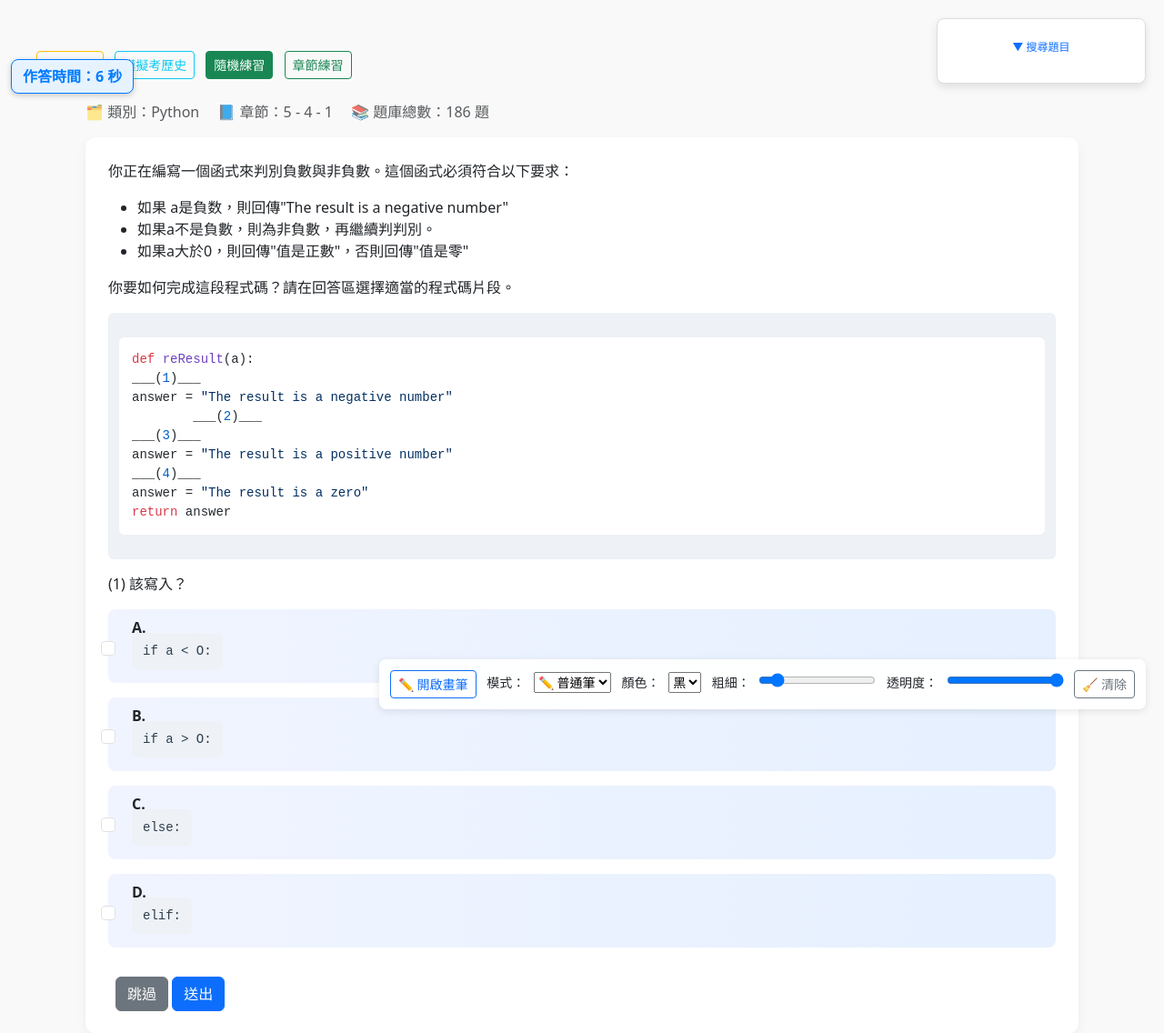
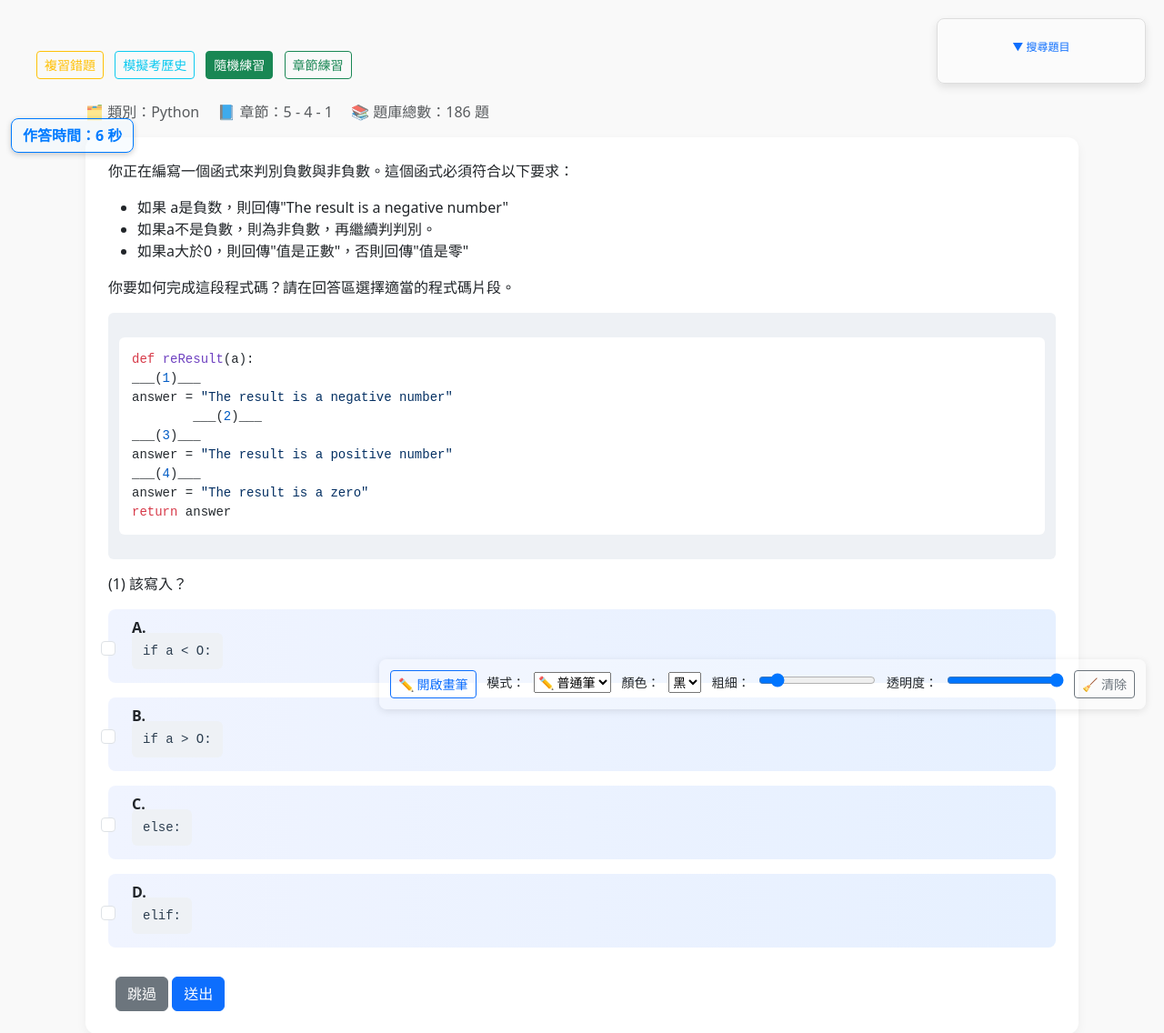
Before and after one commit to qkauia-guy/questionbank, a Django app: page /mock/ in a window 1280 px wide. Shown: the top 1136 px of the page at 91% size. Run offline with Django 5.2, Linux system fonts and the light colour scheme; data comes from the database, SQL or seed files in the repository; some libraries are stand-ins or nearby versions.

Commit message:
update css

```diff
--- a/quiz/static/css/mock_exam.css
+++ b/quiz/static/css/mock_exam.css
@@ -90,7 +90,7 @@ pre:hover, code:hover {
   top: 20px;
   right: 20px;
   z-index: 1000;
-  background-color: #ffffff;
+  background: rgba(255, 255, 255, 0.3);
   padding: 16px;
   border: 1px solid #ddd;
   border-radius: 8px;
@@ -130,7 +130,7 @@ pre:hover, code:hover {
   bottom: 20px;
   right: 20px;
   z-index: 1000;
-  background: rgba(255, 255, 255, 0.95);
+  background: rgba(255, 255, 255, 0.3);
   padding: 12px;
   border-radius: 8px;
   box-shadow: 0 2px 8px rgba(0, 0, 0, 0.1);
@@ -146,9 +146,9 @@ pre:hover, code:hover {
 /* 計時器 */
 #floating-timer {
   position: fixed;
-  top: 65px; /* ← 可自行調整 */
+  top: 130px;
   left: 12px;
-  background: #e6f3ff;
+  background: rgba(230, 243, 255, 0.3); /* ✅ 半透明背景 */
   border: 1px solid #007bff;
   color: #007bff;
   font-weight: bold;
@@ -158,3 +158,8 @@ pre:hover, code:hover {
   font-size: 16px;
   box-shadow: 0 2px 6px rgba(0, 0, 0, 0.2);
 }
+
+.wrong-answer {
+  background-color: #db0450 !important;
+  color: #fff;
+}
```
